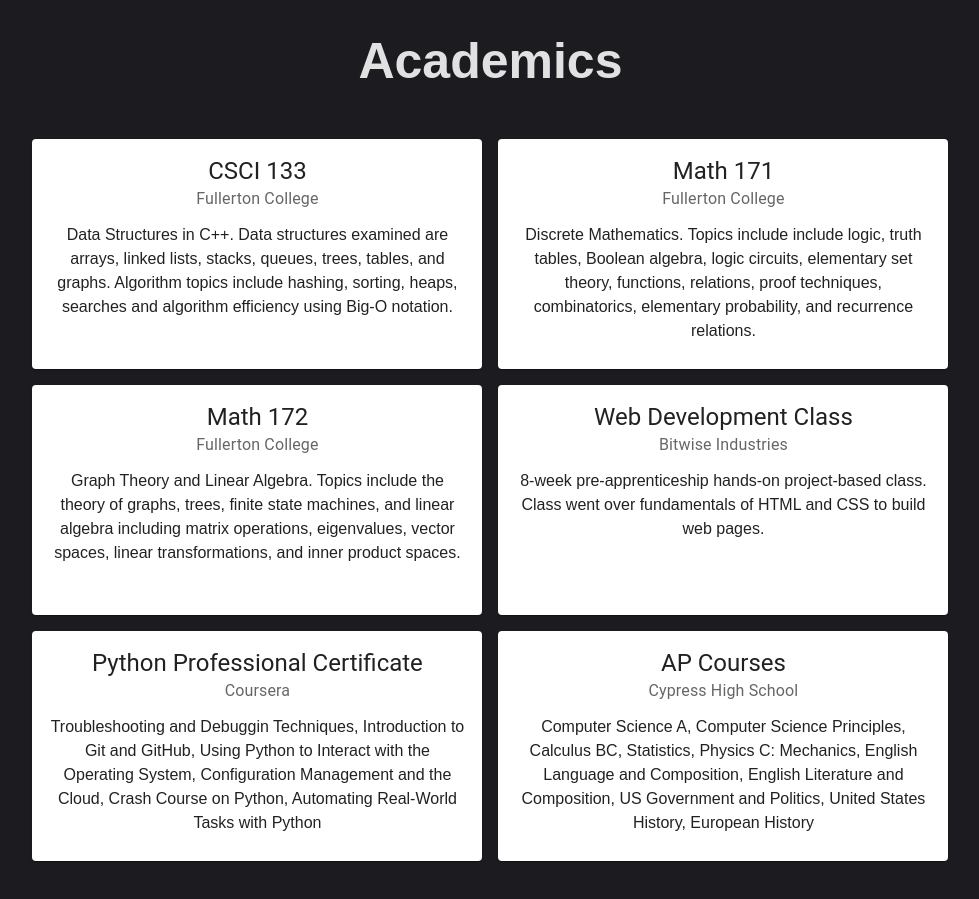
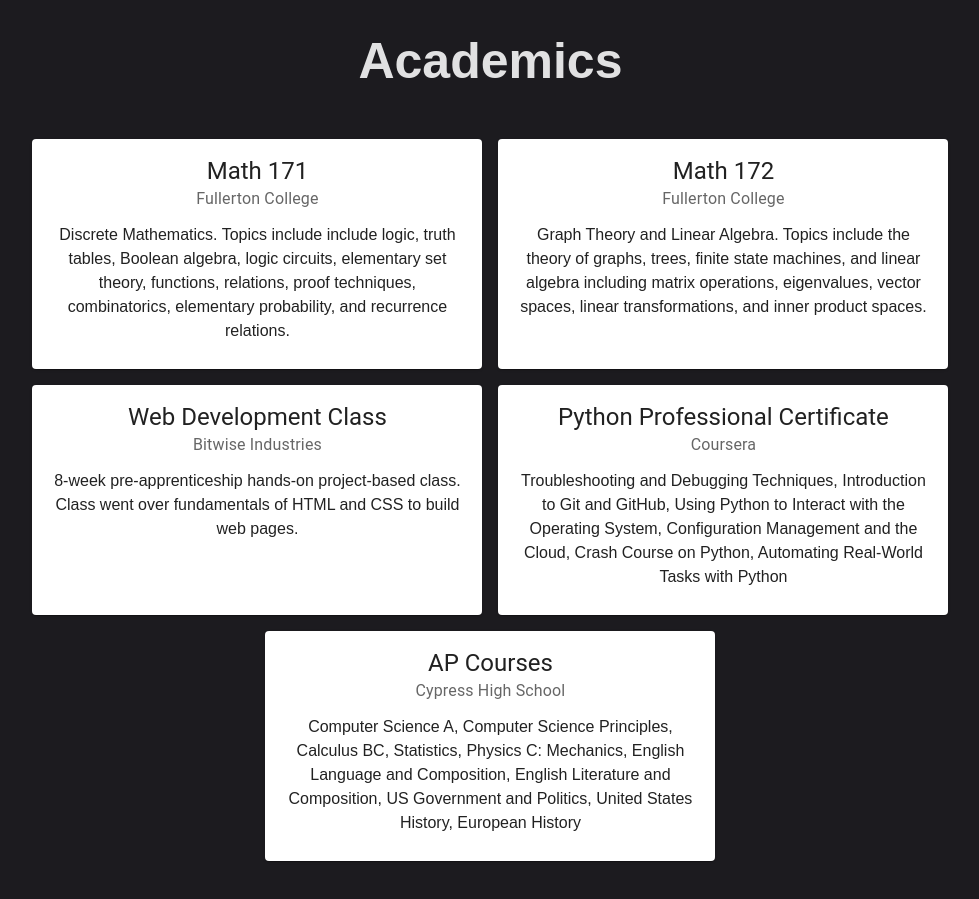
Before and after one commit to harry-kimmm/harry-kimmm.github.io, a React (Vite) app: page / in a window 1280 px wide. Shown: the part 2540-3439 px from the top of the page, without its empty margins (147-1126 px from the left). Built offline with nearby package versions, Linux system fonts and the light colour scheme.

Commit message:
Update academics

```diff
--- a/src/App.jsx
+++ b/src/App.jsx
@@ -162,23 +162,6 @@
               <Card sx={{ maxWidth: 450, minHeight: 230 }}>
                 <CardContent>
                   <Typography variant="h5" component="div">
-                    CSCI 133
-                  </Typography>
-                  <Typography sx={{ mb: 1.5 }} color="text.secondary">
-                    Fullerton College
-                  </Typography>
-                  <Typography variant="body3">
-                    Data Structures in C++. Data structures examined are arrays, linked lists, stacks, queues, trees, tables, and graphs. Algorithm topics include hashing, sorting, heaps, searches and algorithm efficiency using Big-O notation.
-                  </Typography>
-                </CardContent>
-              </Card>
-            </ScrollAnimation>
-          </Grid>
-          <Grid item xs="auto">
-            <ScrollAnimation animateIn="fadeInLeft" animateOnce="true" duration="0.5">
-              <Card sx={{ maxWidth: 450, minHeight: 230 }}>
-                <CardContent>
-                  <Typography variant="h5" component="div">
                     Math 171
                   </Typography>
                   <Typography sx={{ mb: 1.5 }} color="text.secondary">
@@ -237,7 +220,7 @@
                     Coursera
                   </Typography>
                   <Typography variant="body3">
-                    Troubleshooting and Debuggin Techniques, Introduction to Git and GitHub, Using Python to Interact with the Operating System, Configuration Management and the Cloud, Crash Course on Python, Automating Real-World Tasks with Python
+                    Troubleshooting and Debugging Techniques, Introduction to Git and GitHub, Using Python to Interact with the Operating System, Configuration Management and the Cloud, Crash Course on Python, Automating Real-World Tasks with Python
                   </Typography>
                 </CardContent>
               </Card>
```
